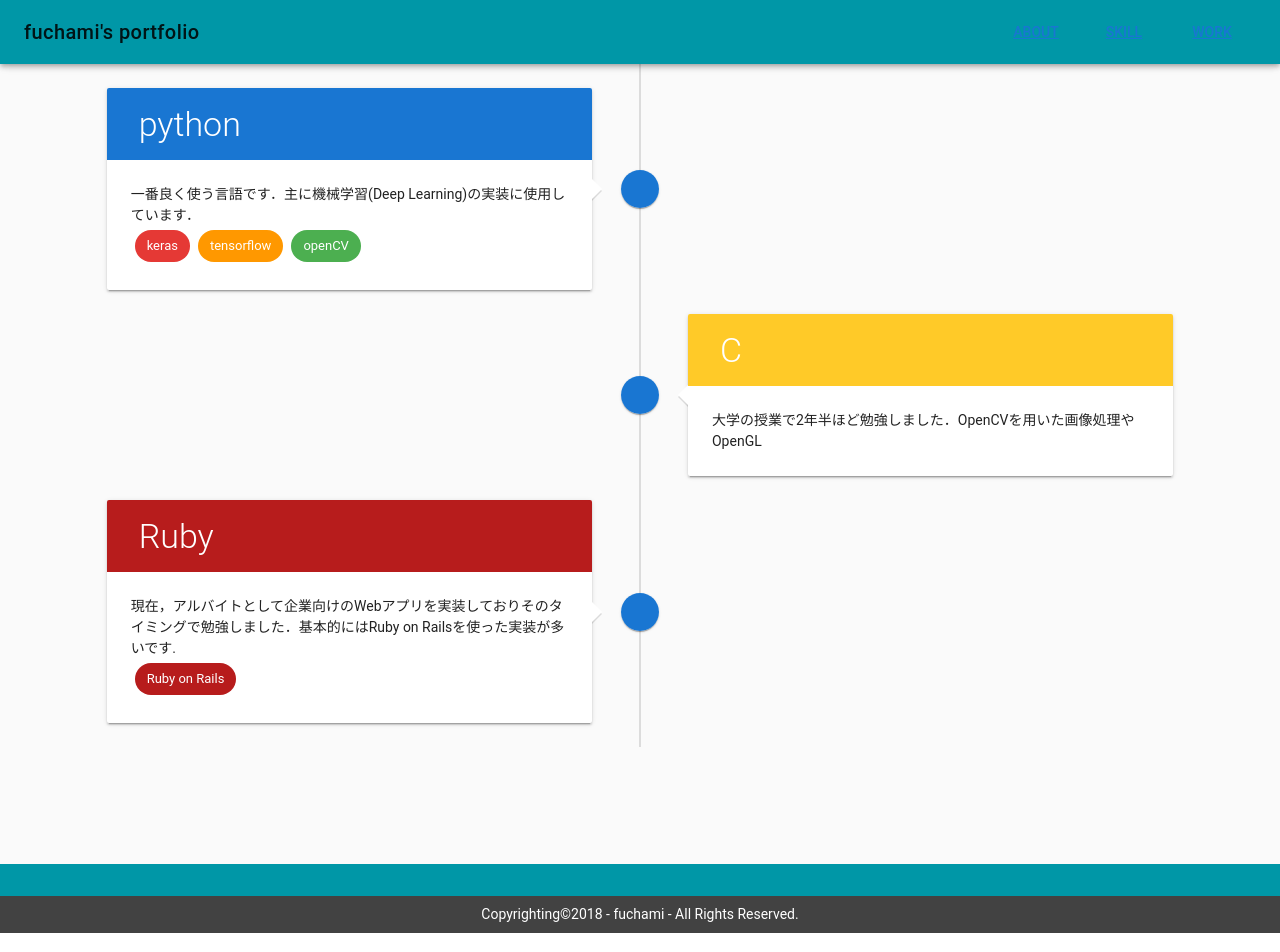
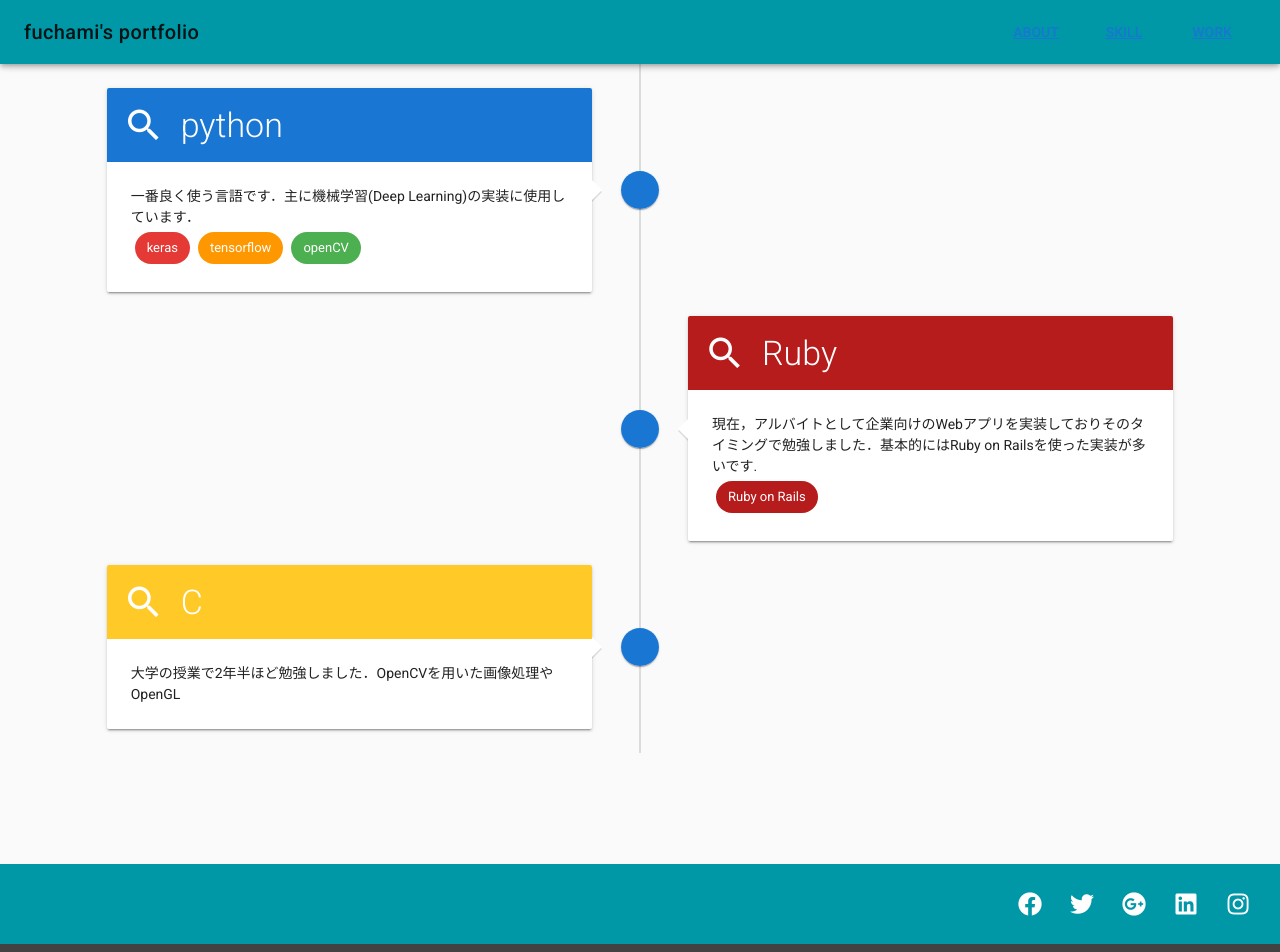
Before and after one commit to fuchami/portfolio, a Vue app: page /#/skill in a window 1280 px wide. Shown: the top 952 px of the page. Built offline with nearby package versions, Linux system fonts and the light colour scheme.

Commit message:
fontawesomeの追加

```diff
--- a/index.html
+++ b/index.html
@@ -2,8 +2,9 @@
 <html lang="ja">
   <head>
     <meta charset="utf-8">
-    <meta name="viewport" content="width=device-width, initial-scale=1, maximum-scale=1, user-scalable=no, minimal-ui">
+    <meta name="viewport" content="width=device-width,initial-scale=1.0">
     <title>fuchami's portfolio</title>
+    <link href='https://fonts.googleapis.com/css?family=Roboto:300,400,500,700|Material+Icons' rel="stylesheet">
   </head>
   <body>
     <div id="app"></div>
--- a/package.json
+++ b/package.json
@@ -14,11 +14,14 @@
     "build": "node build/build.js"
   },
   "dependencies": {
+    "material-icons": "^0.2.3",
     "vue": "^2.5.2",
     "vue-router": "^3.0.1",
     "vuetify": "^1.3.4"
   },
   "devDependencies": {
+    "@fortawesome/fontawesome-free": "^5.5.0",
+    "@mdi/font": "^3.0.39",
     "autoprefixer": "^7.1.2",
     "babel-core": "^6.22.1",
     "babel-eslint": "^8.2.1",
@@ -53,6 +56,7 @@
     "html-webpack-plugin": "^2.30.1",
     "jest": "^22.0.4",
     "jest-serializer-vue": "^0.3.0",
+    "material-design-icons-iconfont": "^4.0.2",
     "nightwatch": "^0.9.12",
     "node-notifier": "^5.1.2",
     "optimize-css-assets-webpack-plugin": "^3.2.0",
--- a/src/App.vue
+++ b/src/App.vue
@@ -29,11 +29,15 @@
           <v-card-title class="cyan darken-2">
 
             <v-spacer></v-spacer>
-
+            <v-btn v-for="icon in icons" :key="icon" class="mx3" dark icon>
+              <v-icon size="24px">
+                {{ icon }}
+              </v-icon>
+            </v-btn>
           </v-card-title>
 
           <v-card-actions class="grey darken-3 justify-center">
-              Copyrighting&copy;2018 - fuchami  - All Rights Reserved.
+              &copy;2018 - fuchami  - All Rights Reserved.
           </v-card-actions>
 
         </v-card>
@@ -46,7 +50,13 @@
 <script>
 export default {
   data: () => ({
-
+    icons: [
+      'fab fa-facebook',
+      'fab fa-twitter',
+      'fab fa-google-plus',
+      'fab fa-linkedin',
+      'fab fa-instagram'
+    ]
   })
 }
 </script>
--- a/src/main.js
+++ b/src/main.js
@@ -5,10 +5,15 @@
 import router from './router'
 
 // vuetify
+import 'material-design-icons-iconfont/dist/material-design-icons.css'
+import '@mdi/font/css/materialdesignicons.css'
+import '@fortawesome/fontawesome-free/css/all.css'
 import 'vuetify/dist/vuetify.min.css'
 import Vuetify from 'vuetify'
 
-Vue.use(Vuetify)
+Vue.use(Vuetify, {
+  iconfont: 'fa' || 'mdi' || 'md' || 'fa4'
+})
 
 Vue.config.productionTip = false
 
--- a/src/pages/about.vue
+++ b/src/pages/about.vue
@@ -15,6 +15,8 @@
               <h3 class="headline mb-0">
                 fuchami's profile
               </h3>
+
+              <v-icon>twitter</v-icon>
 
             </div>
           </v-card-title>
--- a/src/pages/skill.vue
+++ b/src/pages/skill.vue
@@ -59,12 +59,6 @@
           ]
         },
         {
-          class: 'amber lighten-1',
-          language: 'C',
-          content: '大学の授業で2年半ほど勉強しました．OpenCVを用いた画像処理やOpenGL',
-          position: 'right'
-        },
-        {
           class: 'red darken-4',
           language: 'Ruby',
           content: '現在，アルバイトとして企業向けのWebアプリを実装しておりそのタイミングで勉強しました．基本的にはRuby on Railsを使った実装が多いです.',
@@ -75,6 +69,12 @@
               name: 'Ruby on Rails'
             }
           ]
+        },
+        {
+          class: 'amber lighten-1',
+          language: 'C',
+          content: '大学の授業で2年半ほど勉強しました．OpenCVを用いた画像処理やOpenGL',
+          position: 'right'
         }
       ]
 
```
Also changed, not shown: 1 other file (tests, documents, lock files or other folders).
